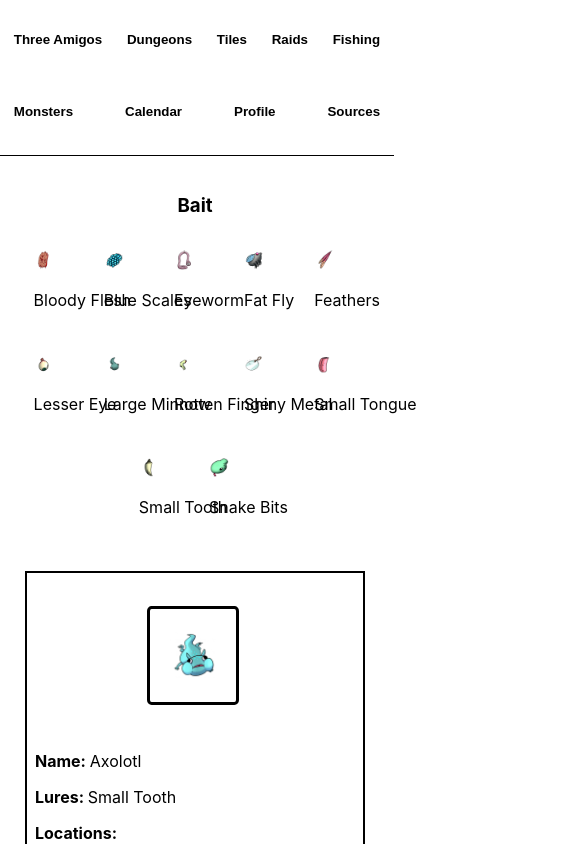
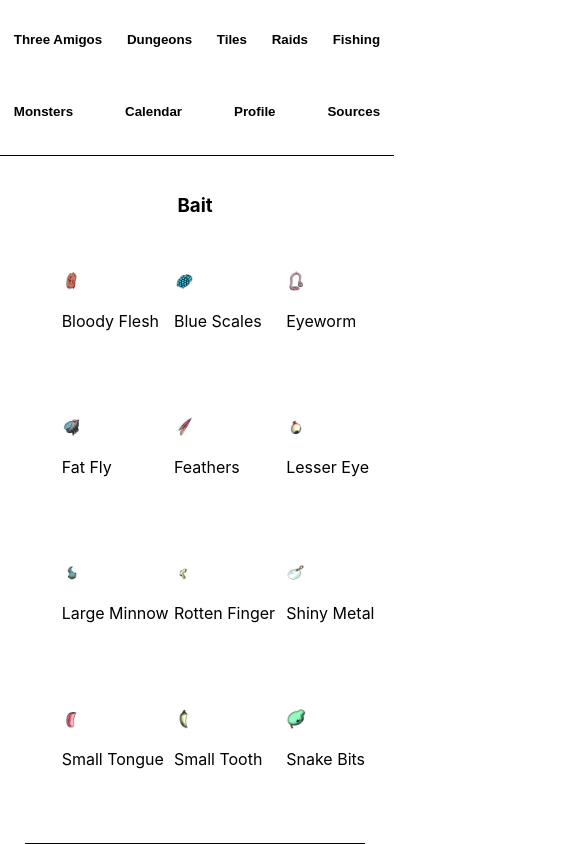
Before and after one commit to abmcbride5/threeamigos, a React (Create React App) app: page / in a window 390 px wide. Both pictures are taken after a click on the button "Fishing". Shown: the top 844 px of the page, 585 px wide, since content can reach past the window. Built offline with nearby package versions, Linux system fonts and the light colour scheme.

Commit message:
changed styling for better mobile view

```diff
--- a/src/css/lure.css
+++ b/src/css/lure.css
@@ -1,6 +1,6 @@
 .lure{
-    margin: 2%;
-    padding: 2%;
+    margin: 5%;
+    padding: 5%;
     height: 28%;
     width: 12%;
 }
```
